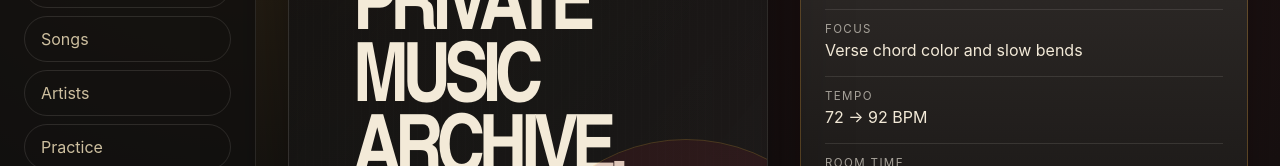
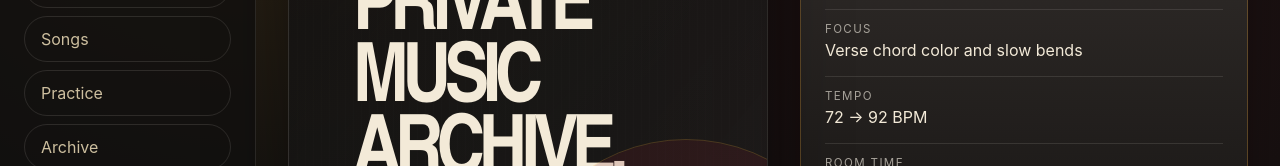
Before and after one commit to Ashin-7/RockRoll, a React (Vite) app: page / in a window 1280 px wide. Shown: the part 246-412 px from the top of the page. Built offline with nearby package versions, Linux system fonts and the light colour scheme; no server answers.

Commit message:
feat: hide artist list

```diff
--- a/src/App.tsx
+++ b/src/App.tsx
@@ -6,7 +6,6 @@ import { ArchivePage } from './features/archive/ArchivePage';
 import { AlbumDetailPage } from './features/albums/AlbumDetailPage';
 import { AlbumListPage } from './features/albums/AlbumListPage';
 import { ArtistDetailPage } from './features/artists/ArtistDetailPage';
-import { ArtistListPage } from './features/artists/ArtistListPage';
 import { AuthPage } from './features/auth/AuthPage';
 import { AuthSession, getCurrentSession, onAuthStateChange, signOut } from './features/auth/auth.service';
 import { BackstagePage } from './features/backstage/BackstagePage';
@@ -83,7 +82,6 @@ export default function App() {
     songDetail: <SongDetailPage songId={getSongIdForHash(hash)} />,
     albums: <AlbumListPage />,
     albumDetail: <AlbumDetailPage albumId={getAlbumIdForHash(hash)} />,
-    artists: <ArtistListPage />,
     artistDetail: <ArtistDetailPage artistId={getArtistIdForHash(hash)} />,
     practice: <PracticeHistoryPage />,
     archive: <ArchivePage />,
--- a/src/app/routes.tsx
+++ b/src/app/routes.tsx
@@ -5,7 +5,6 @@ export type AppRoute =
   | 'songDetail'
   | 'albums'
   | 'albumDetail'
-  | 'artists'
   | 'artistDetail'
   | 'practice'
   | 'archive'
@@ -19,7 +18,6 @@ const routes: Record<string, AppRoute> = {
   '#backstage': 'backstage',
   '#songs': 'songs',
   '#albums': 'albums',
-  '#artists': 'artists',
   '#practice': 'practice',
   '#archive': 'archive',
   '#inbox': 'inbox',
--- a/src/app/shell/AppShell.tsx
+++ b/src/app/shell/AppShell.tsx
@@ -13,7 +13,6 @@ interface AppShellProps {
 const navItems: Array<{ href: string; labelKey: MessageKey }> = [
   { href: '#backstage', labelKey: 'nav.backstage' },
   { href: '#songs', labelKey: 'nav.songs' },
-  { href: '#artists', labelKey: 'nav.artists' },
   { href: '#practice', labelKey: 'nav.practice' },
   { href: '#archive', labelKey: 'nav.archive' },
   { href: '#library', labelKey: 'nav.library' },
```
Also changed, not shown: 3 other files (tests, documents, lock files or other folders).
